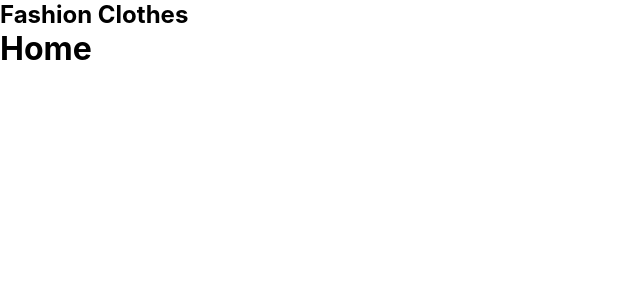
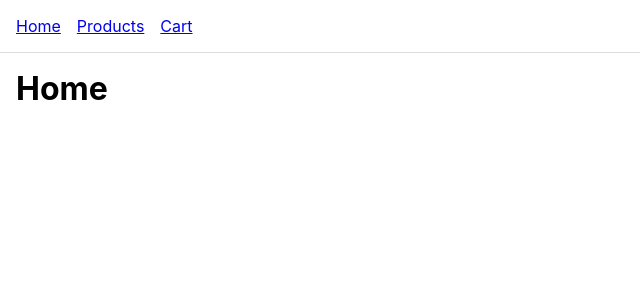
Before and after one commit to Lusine13/fashion-clothes, a React (Create React App) app: page / in a window 1280 px wide. Shown: the top 300 px of the page, without its empty margins (0-640 px from the left). Built offline with nearby package versions, Linux system fonts and the light colour scheme.

Commit message:
feat: add header navigation

```diff
--- /dev/null
+++ b/src/components/layout/Header.tsx
@@ -0,0 +1,15 @@
+import { NavLink } from "react-router-dom";
+
+const Header = () => {
+  return (
+    <header style={{ padding: "16px", borderBottom: "1px solid #ddd" }}>
+      <nav style={{ display: "flex", gap: "16px" }}>
+        <NavLink to="/">Home</NavLink>
+        <NavLink to="/products">Products</NavLink>
+        <NavLink to="/cart">Cart</NavLink>
+      </nav>
+    </header>
+  );
+};
+
+export default Header;
--- a/src/components/layout/MainLayout.tsx
+++ b/src/components/layout/MainLayout.tsx
@@ -1,13 +1,11 @@
 import { Outlet } from "react-router-dom";
+import Header from "./Header";
 
 const MainLayout = () => {
   return (
     <div>
-      <header>
-        <h2>Fashion Clothes</h2>
-      </header>
-
-      <main>
+      <Header />
+      <main style={{ padding: "16px" }}>
         <Outlet />
       </main>
     </div>
```
